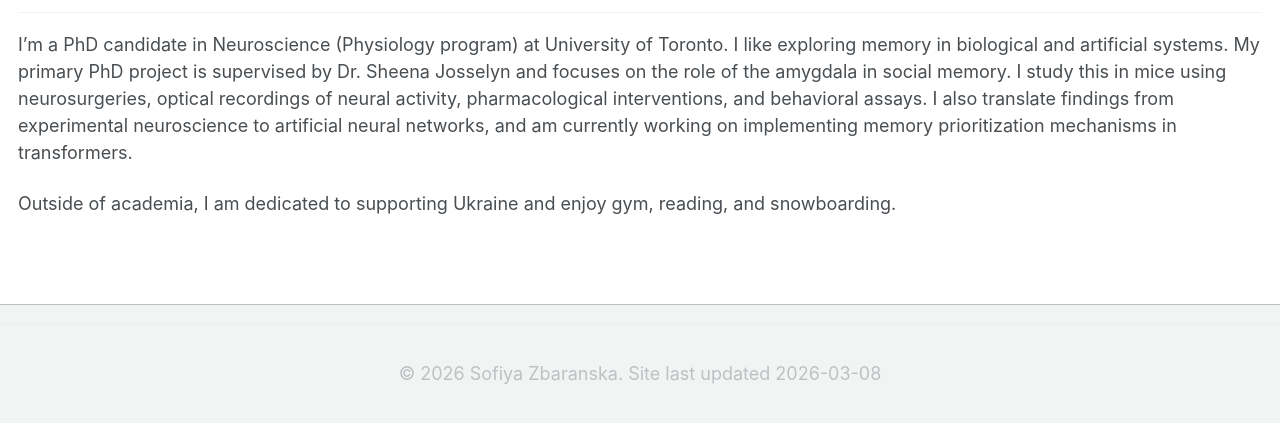
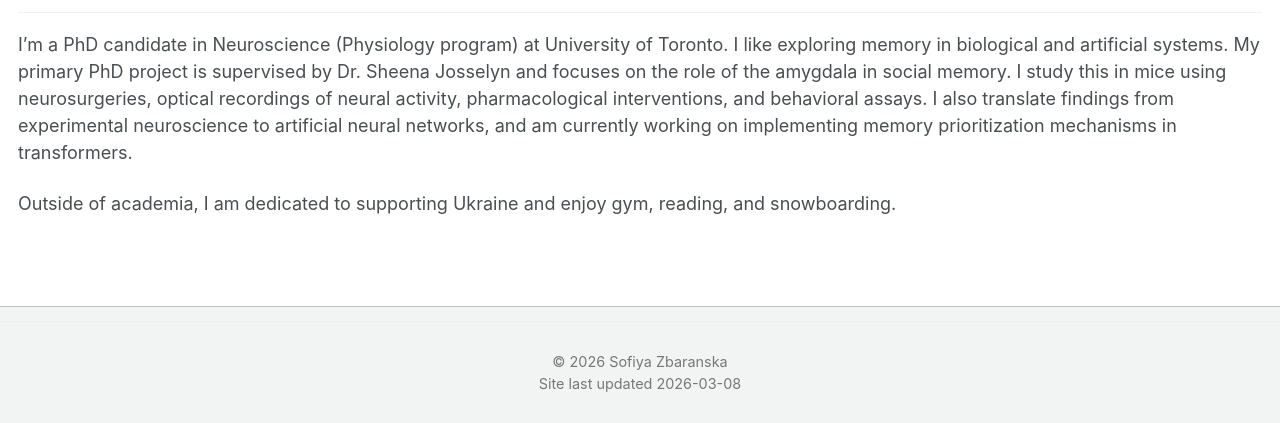
Before and after one commit to neur1s/neur1s.github.io, a Jekyll site: the page built from _pages/about.md, in a window 1280 px wide, cut to the strip 477-900 px from the top of the page. Built offline with Jekyll 4.4.1, drawn with Linux system fonts in a browser that asks for light colours; some web fonts are replaced; a script bundle is joined from its source files by our own code; library files that are not in the unit come from our copies.

Commit message:
Update default.html

```diff
--- a/_layouts/default.html
+++ b/_layouts/default.html
@@ -19,8 +19,9 @@ layout: compress
     {{ content }}
 
     <div class="page__footer">
-      <footer style="text-align: center; border-top: 1px solid #eee; padding: 2em 0;">
-        &copy; {{ site.time | date: '%Y' }} {{ site.author.name }}.
+      <footer style="text-align: center; border-top: 1px solid #eee; padding: 2em 0; font-size: 0.8em; color: #777;">
+        &copy; {{ site.time | date: '%Y' }} {{ site.author.name }}
+        <br>
         Site last updated {{ "now" | date: "%Y-%m-%d" }}
       </footer>
     </div>
```
